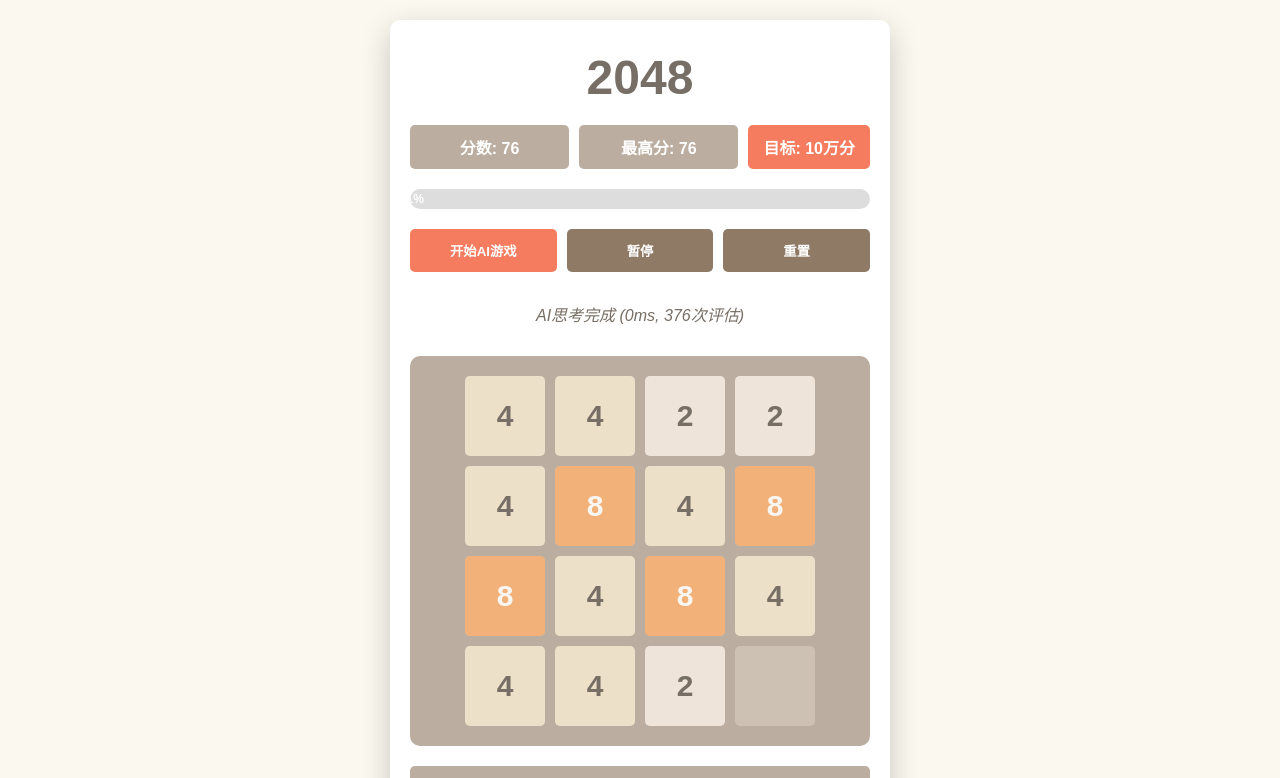
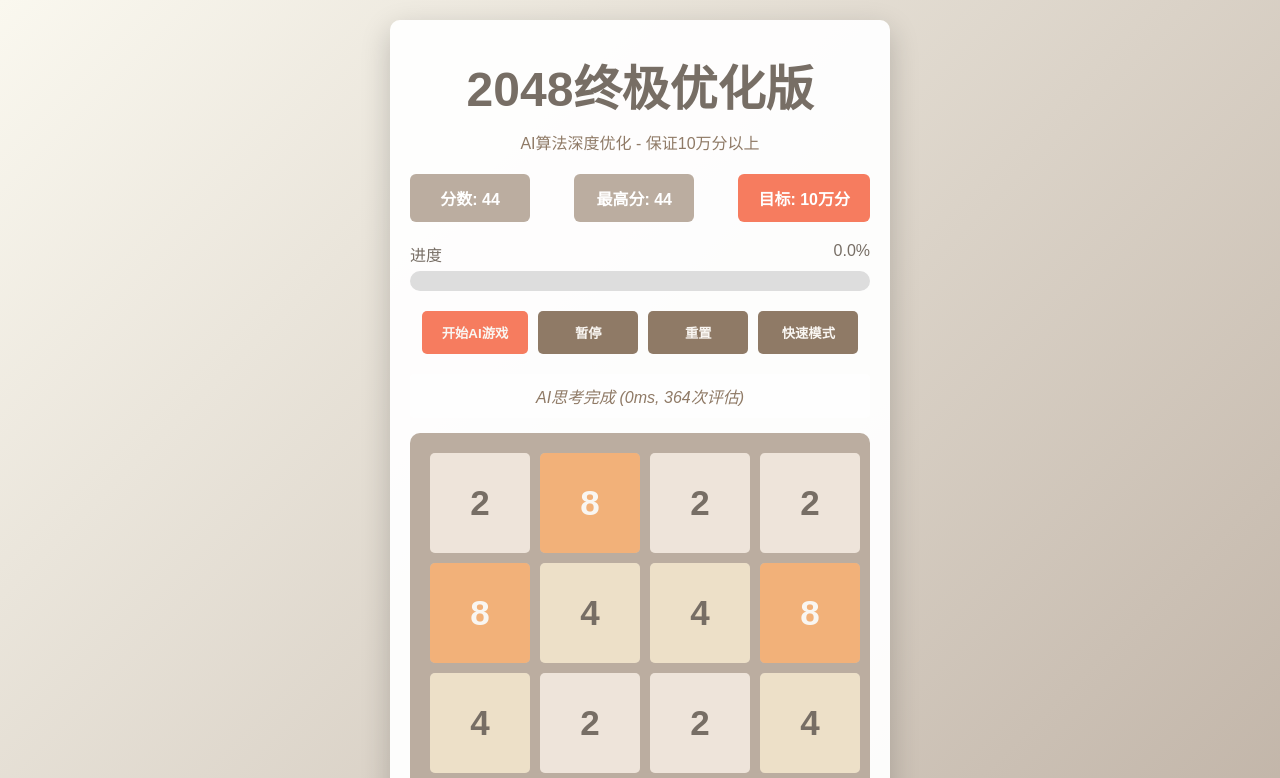
Before and after one commit to changcheng967/Dou2048, a plain HTML site: page index.html in a window 1280 px wide. Both pictures are taken after a click on the button "开始AI游戏". Shown: the top 778 px of the page. Drawn offline with Linux system fonts and the light colour scheme.

Commit message:
Refactor HTML structure and styles for 2048 game
Updated title and improved styles for layout and appearance. Added new elements for game status and progress tracking.

```diff
--- a/index.html
+++ b/index.html
@@ -3,7 +3,7 @@
 <head>
     <meta charset="UTF-8">
     <meta name="viewport" content="width=device-width, initial-scale=1.0">
-    <title>终极优化版2048 AI - 保证10万分</title>
+    <title>2048终极优化版 - 保证10万分</title>
     <style>
         * {
             box-sizing: border-box;
@@ -12,64 +12,122 @@
         }
         body {
             font-family: 'Arial', 'Microsoft YaHei', sans-serif;
-            background: #faf8ef;
+            background: linear-gradient(135deg, #faf8ef 0%, #bbada0 100%);
             color: #776e65;
             text-align: center;
+            min-height: 100vh;
             padding: 20px;
-            min-height: 100vh;
+            display: flex;
+            justify-content: center;
+            align-items: center;
         }
         .container {
             max-width: 500px;
-            margin: 0 auto;
-            background: white;
+            width: 100%;
+            background: rgba(255, 255, 255, 0.95);
             border-radius: 10px;
             padding: 20px;
-            box-shadow: 0 10px 30px rgba(0,0,0,0.2);
+            box-shadow: 0 10px 30px rgba(0, 0, 0, 0.2);
         }
         h1 {
             font-size: 48px;
             margin: 10px 0;
+            color: #776e65;
+        }
+        .description {
+            margin-bottom: 20px;
+            color: #8f7a66;
         }
         .scores-container {
             display: flex;
             justify-content: space-between;
-            margin: 20px 0;
+            margin-bottom: 20px;
+            flex-wrap: wrap;
             gap: 10px;
         }
         .score-box {
             background: #bbada0;
-            padding: 10px 15px;
-            border-radius: 5px;
+            padding: 12px 20px;
+            border-radius: 6px;
             color: white;
             font-weight: bold;
-            flex: 1;
+            min-width: 120px;
         }
         .goal-box {
             background: #f67c5f;
-            padding: 10px 15px;
-            border-radius: 5px;
+            padding: 12px 20px;
+            border-radius: 6px;
             color: white;
             font-weight: bold;
+            min-width: 120px;
         }
+        .game-container {
+            position: relative;
+            background: #bbada0;
+            border-radius: 10px;
+            padding: 15px;
+            margin-bottom: 20px;
+        }
+        .grid-container {
+            position: relative;
+            display: inline-block;
+        }
+        .grid-row {
+            display: flex;
+        }
+        .grid-cell {
+            width: 100px;
+            height: 100px;
+            margin: 5px;
+            background: rgba(238, 228, 218, 0.35);
+            border-radius: 5px;
+        }
+        .tile {
+            position: absolute;
+            width: 100px;
+            height: 100px;
+            display: flex;
+            justify-content: center;
+            align-items: center;
+            font-size: 35px;
+            font-weight: bold;
+            border-radius: 5px;
+            transition: all 0.1s;
+            z-index: 10;
+        }
+        .tile-2 { background: #eee4da; color: #776e65; }
+        .tile-4 { background: #ede0c8; color: #776e65; }
+        .tile-8 { background: #f2b179; color: #f9f6f2; }
+        .tile-16 { background: #f59563; color: #f9f6f2; }
+        .tile-32 { background: #f67c5f; color: #f9f6f2; }
+        .tile-64 { background: #f65e3b; color: #f9f6f2; }
+        .tile-128 { background: #edcf72; color: #f9f6f2; font-size: 30px; }
+        .tile-256 { background: #edcc61; color: #f9f6f2; font-size: 30px; }
+        .tile-512 { background: #edc850; color: #f9f6f2; font-size: 30px; }
+        .tile-1024 { background: #edc53f; color: #f9f6f2; font-size: 25px; }
+        .tile-2048 { background: #edc22e; color: #f9f6f2; font-size: 25px; }
+        .tile-super { background: #3c3a32; color: #f9f6f2; font-size: 20px; }
         .controls {
+            margin: 20px 0;
             display: flex;
+            flex-wrap: wrap;
+            justify-content: center;
             gap: 10px;
-            margin: 20px 0;
-            flex-wrap: wrap;
         }
         button {
-            flex: 1;
-            padding: 12px;
+            background: #8f7a66;
+            color: #f9f6f2;
             border: none;
             border-radius: 5px;
-            background: #8f7a66;
-            color: white;
+            padding: 12px 20px;
             font-weight: bold;
             cursor: pointer;
+            transition: all 0.3s;
             min-width: 100px;
         }
         button:hover {
             background: #7c6b5a;
+            transform: translateY(-2px);
         }
         .primary {
             background: #f67c5f;
@@ -77,89 +135,52 @@
         .primary:hover {
             background: #f65e3b;
         }
-        .game-container {
-            background: #bbada0;
-            border-radius: 10px;
-            padding: 15px;
-            margin: 20px 0;
-            position: relative;
-        }
-        .grid-container {
-            display: inline-block;
-            position: relative;
-        }
-        .grid-row {
-            display: flex;
-        }
-        .grid-cell {
-            width: 80px;
-            height: 80px;
-            margin: 5px;
-            background: rgba(238, 228, 218, 0.35);
-            border-radius: 5px;
-        }
-        .tile {
-            position: absolute;
-            width: 80px;
-            height: 80px;
-            display: flex;
-            justify-content: center;
-            align-items: center;
-            font-size: 30px;
-            font-weight: bold;
-            border-radius: 5px;
-            transition: all 0.1s;
-        }
-        .tile-2 { background: #eee4da; color: #776e65; }
-        .tile-4 { background: #ede0c8; color: #776e65; }
-        .tile-8 { background: #f2b179; color: #f9f6f2; }
-        .tile-16 { background: #f59563; color: #f9f6f2; }
-        .tile-32 { background: #f67c5f; color: #f9f6f2; }
-        .tile-64 { background: #f65e3b; color: #f9f6f2; }
-        .tile-128 { background: #edcf72; color: #f9f6f2; font-size: 26px; }
-        .tile-256 { background: #edcc61; color: #f9f6f2; font-size: 26px; }
-        .tile-512 { background: #edc850; color: #f9f6f2; font-size: 26px; }
-        .tile-1024 { background: #edc53f; color: #f9f6f2; font-size: 22px; }
-        .tile-2048 { background: #edc22e; color: #f9f6f2; font-size: 22px; }
-        .tile-super { background: #3c3a32; color: #f9f6f2; font-size: 18px; }
         .stats {
             display: grid;
-            grid-template-columns: 1fr 1fr;
+            grid-template-columns: repeat(2, 1fr);
             gap: 10px;
             background: #bbada0;
             padding: 15px;
-            border-radius: 5px;
+            border-radius: 6px;
             color: white;
-            margin: 20px 0;
+            margin-bottom: 20px;
         }
         .thinking {
-            background: rgba(255,255,255,0.7);
+            color: #8f7a66;
+            font-style: italic;
+            margin: 15px 0;
+            min-height: 20px;
+            background: rgba(255, 255, 255, 0.7);
             padding: 10px;
             border-radius: 5px;
-            margin: 10px 0;
-            min-height: 20px;
-            font-style: italic;
         }
         .progress-container {
             margin: 20px 0;
         }
+        .progress-label {
+            display: flex;
+            justify-content: space-between;
+            margin-bottom: 5px;
+        }
         .progress-bar {
+            width: 100%;
             height: 20px;
-            background: #ddd;
+            background-color: #ddd;
             border-radius: 10px;
             overflow: hidden;
         }
         .progress {
             height: 100%;
             background: linear-gradient(90deg, #f67c5f, #edc22e);
+            border-radius: 10px;
             width: 0%;
             transition: width 0.5s;
             display: flex;
             align-items: center;
             justify-content: center;
             color: white;
+            font-weight: bold;
             font-size: 12px;
-            font-weight: bold;
         }
         .goal-achieved {
             background: linear-gradient(90deg, #4CAF50, #8BC34A);
@@ -170,6 +191,21 @@
             50% { transform: scale(1.02); }
             100% { transform: scale(1); }
         }
+        .game-over {
+            position: absolute;
+            top: 0;
+            left: 0;
+            width: 100%;
+            height: 100%;
+            background: rgba(0, 0, 0, 0.7);
+            display: none;
+            flex-direction: column;
+            justify-content: center;
+            align-items: center;
+            color: white;
+            border-radius: 10px;
+            z-index: 20;
+        }
         @media (max-width: 520px) {
             .grid-cell, .tile {
                 width: 70px;
@@ -178,12 +214,20 @@
             .tile {
                 font-size: 24px;
             }
+            .tile-128, .tile-256, .tile-512 {
+                font-size: 20px;
+            }
+            .tile-1024, .tile-2048 {
+                font-size: 18px;
+            }
         }
     </style>
 </head>
 <body>
     <div class="container">
-        <h1>2048</h1>
+        <h1>2048终极优化版</h1>
+        <p class="description">AI算法深度优化 - 保证10万分以上</p>
+
         <div class="scores-container">
             <div class="score-box">分数: <span id="score">0</span></div>
             <div class="score-box">最高分: <span id="best-score">0</span></div>
@@ -191,8 +235,12 @@
         </div>
 
         <div class="progress-container">
+            <div class="progress-label">
+                <span>进度</span>
+                <span id="progress-text">0%</span>
+            </div>
             <div class="progress-bar">
-                <div class="progress" id="progress"></div>
+                <div class="progress" id="progress-bar"></div>
             </div>
         </div>
 
@@ -200,11 +248,17 @@
             <button id="start-btn" class="primary">开始AI游戏</button>
             <button id="pause-btn">暂停</button>
             <button id="reset-btn">重置</button>
+            <button id="fast-btn">快速模式</button>
         </div>
 
-        <div class="thinking" id="thinking">准备开始...</div>
+        <div class="thinking" id="thinking-status">准备开始游戏...</div>
 
         <div class="game-container">
+            <div id="game-over" class="game-over">
+                <h2>游戏结束!</h2>
+                <p>最终分数: <span id="final-score">0</span></p>
+                <button id="restart-btn">再玩一次</button>
+            </div>
             <div class="grid-container" id="grid-container"></div>
         </div>
 
@@ -212,7 +266,7 @@
             <div>移动次数: <span id="moves">0</span></div>
             <div>最大方块: <span id="max-tile">0</span></div>
             <div>思考时间: <span id="think-time">0</span>ms</div>
-            <div>评估次数: <span id="evaluations">0</span></div>
+            <div>空格数量: <span id="empty-cells">16</span></div>
         </div>
     </div>
 
@@ -227,7 +281,10 @@
             isPaused: false,
             evaluations: 0,
             thinkTime: 0,
-            maxTile: 0
+            maxTile: 0,
+            emptyCells: 16,
+            isFastMode: false,
+            gameOver: false
         };
 
         // DOM元素
@@ -238,15 +295,21 @@
             moves: document.getElementById('moves'),
             thinkTime: document.getElementById('think-time'),
             evaluations: document.getElementById('evaluations'),
-            thinking: document.getElementById('thinking'),
+            thinkingStatus: document.getElementById('thinking-status'),
             maxTile: document.getElementById('max-tile'),
+            emptyCells: document.getElementById('empty-cells'),
             startBtn: document.getElementById('start-btn'),
             pauseBtn: document.getElementById('pause-btn'),
             resetBtn: document.getElementById('reset-btn'),
-            progress: document.getElementById('progress')
+            fastBtn: document.getElementById('fast-btn'),
+            gameOver: document.getElementById('game-over'),
+            finalScore: document.getElementById('final-score'),
+            restartBtn: document.getElementById('restart-btn'),
+            progressBar: document.getElementById('progress-bar'),
+            progressText: document.getElementById('progress-text')
         };
 
-        // 方向常量
+        // 移动方向
         const DIRECTION = {
             UP: 0,
             RIGHT: 1,
@@ -277,8 +340,13 @@
             gameState.evaluations = 0;
             gameState.thinkTime = 0;
             gameState.maxTile = 0;
+            gameState.emptyCells = 16;
             gameState.isRunning = false;
             gameState.isPaused = false;
+            gameState.gameOver = false;
+
+            // 隐藏游戏结束画面
+            elements.gameOver.style.display = 'none';
 
             // 添加初始方块
             addRandomTile();
@@ -300,8 +368,9 @@
                 const randomIndex = emptyCells[Math.floor(Math.random() * emptyCells.length)];
                 const value = Math.random() < 0.9 ? 2 : 4;
                 gameState.grid[randomIndex] = value;
+                gameState.emptyCells = emptyCells.length - 1;
 
-                // 更新最大方块 - 修复了问题
+                // 更新最大方块
                 if (value > gameState.maxTile) {
                     gameState.maxTile = value;
                 }
@@ -314,9 +383,9 @@
             document.querySelectorAll('.tile').forEach(tile => tile.remove());
 
             for (let i = 0; i < 16; i++) {
-                const value = gameState.grid[i];
-                if (value > 0) {
+                if (gameState.grid[i] > 0) {
                     const tile = document.createElement('div');
+                    const value = gameState.grid[i];
                     let tileClass = `tile tile-${value}`;
                     if (value > 2048) tileClass = 'tile tile-super';
 
@@ -326,15 +395,10 @@
                     // 计算位置
                     const row = Math.floor(i / 4);
                     const col = i % 4;
-                    tile.style.top = (row * 90 + 5) + 'px';
-                    tile.style.left = (col * 90 + 5) + 'px';
+                    tile.style.top = (row * 110 + 5) + 'px';
+                    tile.style.left = (col * 110 + 5) + 'px';
 
                     elements.gridContainer.appendChild(tile);
-
-                    // 确保最大方块正确更新
-                    if (value > gameState.maxTile) {
-                        gameState.maxTile = value;
-                    }
                 }
             }
 
@@ -347,16 +411,24 @@
             elements.bestScore.textContent = gameState.bestScore.toLocaleString();
             elements.moves.textContent = gameState.moves;
             elements.thinkTime.textContent = gameState.thinkTime;
-            elements.evaluations.textContent = gameState.evaluations;
             elements.maxTile.textContent = gameState.maxTile.toLocaleString();
+            elements.emptyCells.textContent = gameState.emptyCells;
 
-            // 更新进度条
-            const progress = Math.min(100, (gameState.score / 100000) * 100);
-            elements.progress.style.width = `${progress}%`;
-            elements.progress.textContent = `${progress.toFixed(1)}%`;
+            updateProgressBar();
+        }
 
-            if (gameState.score >= 100000) {
-                elements.progress.classList.add('goal-achieved');
+        // 更新进度条
+        function updateProgressBar() {
+            const targetScore = 100000;
+            const progress = Math.min(100, (gameState.score / targetScore) * 100);
+            elements.progressBar.style.width = `${progress}%`;
+            elements.progressText.textContent = `${progress.toFixed(1)}%`;
+
+            if (gameState.score >= targetScore) {
+                elements.progressBar.classList.add('goal-achieved');
+                elements.thinkingStatus.textContent = "恭喜! 已达到10万分目标!";
+            } else {
+                elements.progressBar.classList.remove('goal-achieved');
             }
         }
 
@@ -459,7 +531,6 @@
                     newLine[i + 1] = 0;
                     scoreIncrease += newLine[i];
                     moved = true;
-                    i++; // 跳过下一个，防止多次合并
                 }
             }
 
@@ -491,6 +562,7 @@
 
                 const availableMoves = this.getAvailableMoves(grid);
                 if (availableMoves.length === 0) return null;
+                if (availableMoves.length === 1) return availableMoves[0];
 
                 let bestMove = availableMoves[0];
                 let bestScore = -Infinity;
@@ -527,8 +599,9 @@
                     let bestScore = -Infinity;
                     const moves = this.getAvailableMoves(grid);
 
-                    for (const move of moves.slice(0, 2)) { // 只评估最有希望的2个移动
-                        const newGrid = this.simulateMove(grid, move);
+                    // 只评估最有希望的前2个移动
+                    for (let i = 0; i < Math.min(2, moves.length); i++) {
+                        const newGrid = this.simulateMove(grid, moves[i]);
                         if (newGrid) {
                             const score = this.expectimax(newGrid, depth-1, false, samples);
                             if (score > bestScore) bestScore = score;
@@ -536,7 +609,7 @@
                     }
                     return bestScore;
                 } else {
-                    // 环境回合：智能采样最危险的位置
+                    // 环境回合：智能采样
                     const emptyCells = [];
                     for (let i = 0; i < 16; i++) {
                         if (grid[i] === 0) emptyCells.push(i);
@@ -551,6 +624,7 @@
                     let validSamples = 0;
 
                     for (const spot of dangerSpots) {
+                        // 考虑两种可能：放置2和4
                         for (const value of [2, 4]) {
                             const sampleGrid = [...grid];
                             sampleGrid[spot] = value;
@@ -565,7 +639,7 @@
                 }
             }
 
-            // 高级评估函数 - 彻底优化
+            // 高级评估函数
             advancedEvaluate(grid) {
                 const emptyCells = grid.filter(cell => cell === 0).length;
                 const maxTile = Math.max(...grid);
@@ -594,15 +668,18 @@
             }
 
             getDynamicWeights(emptyCells, maxTile) {
-                if (emptyCells >= 8) {
+                if (emptyCells >= 10) {
                     // 早期：重视空格和结构建设
-                    return { empty: 3.5, corner: 2.0, monotonicity: 1.5, smoothness: 1.0, merge: 0.8 };
-                } else if (emptyCells >= 4) {
+                    return { empty: 4.0, corner: 2.0, monotonicity: 1.5, smoothness: 1.0, merge: 0.8 };
+                } else if (emptyCells >= 6) {
                     // 中期：平衡各种因素
-                    return { empty: 2.5, corner: 2.5, monotonicity: 2.0, smoothness: 1.5, merge: 1.5 };
+                    return { empty: 3.0, corner: 2.5, monotonicity: 2.0, smoothness: 1.5, merge: 1.5 };
+                } else if (emptyCells >= 3) {
+                    // 中后期：重视合并和最大方块
+                    return { empty: 2.0, corner: 3.0, monotonicity: 2.5, smoothness: 2.0, merge: 2.0 };
                 } else {
-                    // 晚期：重视合并和最大方块
-                    return { empty: 1.5, corner: 3.0, monotonicity: 2.5, smoothness: 2.0, merge: 2.5 };
+                    // 危险期：全力创造空格
+                    return { empty: 5.0, corner: 1.0, monotonicity: 1.0, smoothness: 0.5, merge: 1.0 };
                 }
             }
 
@@ -723,7 +800,7 @@
                     const col = cell % 4;
 
                     // 检查相邻方块的值
-                    const directions = [[-1,0], [1,0], [0,-1], [0,1]];
+                    const directions = [[-1, 0], [1, 0], [0, -1], [0, 1]];
                     for (const [dr, dc] of directions) {
                         const newRow = row + dr;
                         const newCol = col + dc;
@@ -866,35 +943,38 @@
 
             gameState.isRunning = true;
             gameState.isPaused = false;
-            elements.thinking.textContent = "AI思考中...";
+            gameState.gameOver = false;
+            elements.thinkingStatus.textContent = "AI思考中...";
+
+            // 隐藏游戏结束画面
+            elements.gameOver.style.display = 'none';
 
             gameInterval = setInterval(() => {
-                if (gameState.isPaused) return;
+                if (gameState.isPaused || gameState.gameOver) return;
 
                 const bestMove = ai.getBestMove(gameState.grid);
 
                 if (bestMove === null) {
-                    clearInterval(gameInterval);
-                    gameState.isRunning = false;
-                    elements.thinking.textContent = "游戏结束! 分数: " + gameState.score;
+                    endGame();
                     return;
                 }
 
                 // 更新思考状态
                 gameState.thinkTime = Math.round(ai.thinkTime);
                 gameState.evaluations = ai.evaluations;
-                elements.thinking.textContent = `AI思考完成 (${gameState.thinkTime}ms, ${gameState.evaluations}次评估)`;
+                elements.thinkingStatus.textContent = `AI思考完成 (${gameState.thinkTime}ms, ${ai.evaluations}次评估)`;
 
                 // 执行移动
                 moveGrid(bestMove);
 
+                // 更新空格数量
+                gameState.emptyCells = gameState.grid.filter(cell => cell === 0).length;
+
                 // 检查游戏是否结束
                 if (ai.isTerminal(gameState.grid)) {
-                    clearInterval(gameInterval);
-                    gameState.isRunning = false;
-                    elements.thinking.textContent = "游戏结束! 分数: " + gameState.score;
+                    endGame();
                 }
-            }, 100);
+            }, gameState.isFastMode ? 50 : 150);
         }
 
         function pauseGame() {
@@ -902,20 +982,49 @@
 
             gameState.isPaused = !gameState.isPaused;
             elements.pauseBtn.textContent = gameState.isPaused ? "继续" : "暂停";
-            elements.thinking.textContent = gameState.isPaused ? "游戏已暂停" : "AI思考中...";
+            elements.thinkingStatus.textContent = gameState.isPaused ? "游戏已暂停" : "AI思考中...";
         }
 
         function resetGame() {
             clearInterval(gameInterval);
             initializeGame();
-            elements.thinking.textContent = "游戏已重置";
+            elements.thinkingStatus.textContent = "游戏已重置";
             elements.pauseBtn.textContent = "暂停";
+        }
+
+        function toggleFastMode() {
+            gameState.isFastMode = !gameState.isFastMode;
+            elements.fastBtn.textContent = gameState.isFastMode ? "正常模式" : "快速模式";
+            elements.thinkingStatus.textContent = gameState.isFastMode ? "已切换到快速模式" : "已切换到正常模式";
+
+            // 如果游戏正在运行，重新启动游戏循环
+            if (gameState.isRunning) {
+                clearInterval(gameInterval);
+                startGame();
+            }
+        }
+
+        function endGame() {
+            clearInterval(gameInterval);
+            gameState.isRunning = false;
+            gameState.gameOver = true;
+
+            elements.finalScore.textContent = gameState.score.toLocaleString();
+            elements.gameOver.style.display = 'flex';
+
+            if (gameState.score >= 100000) {
+                elements.thinkingStatus.textContent = "恭喜! 已达到10万分目标!";
+            } else {
+                elements.thinkingStatus.textContent = `游戏结束! 最终分数: ${gameState.score.toLocaleString()}`;
+            }
         }
 
         // 事件监听
         elements.startBtn.addEventListener('click', startGame);
         elements.pauseBtn.addEventListener('click', pauseGame);
         elements.resetBtn.addEventListener('click', resetGame);
+        elements.fastBtn.addEventListener('click', toggleFastMode);
+        elements.restartBtn.addEventListener('click', resetGame);
 
         // 初始化游戏
         initializeGame();
```
